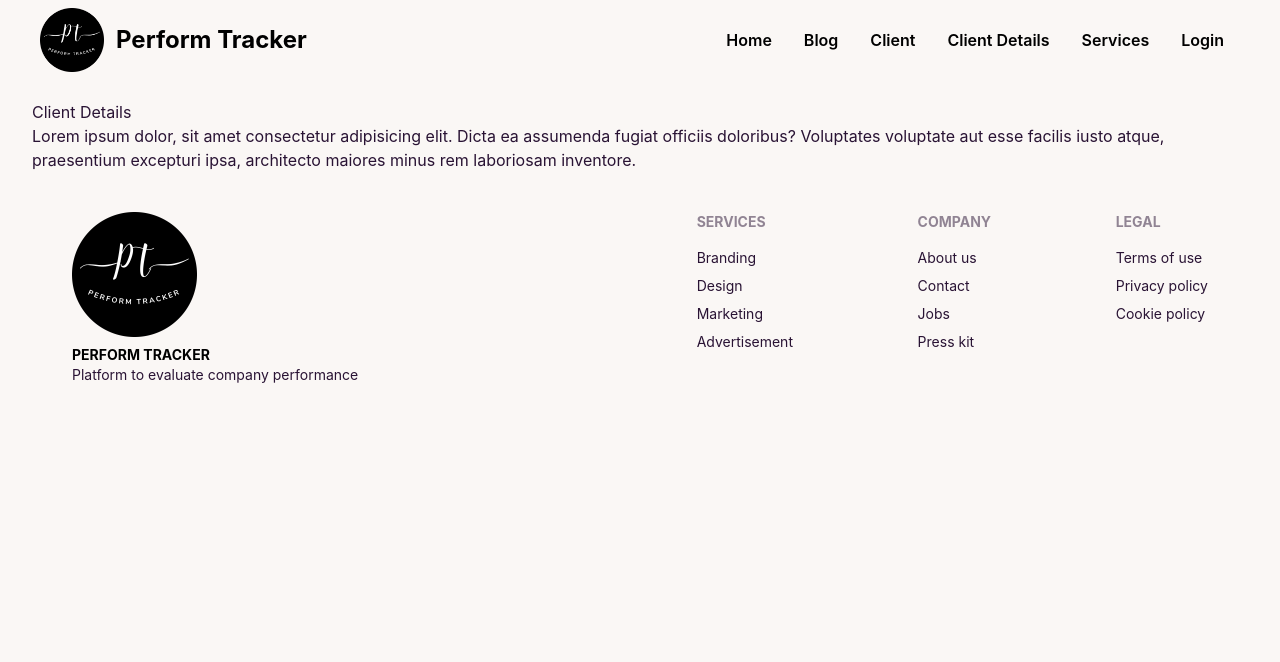
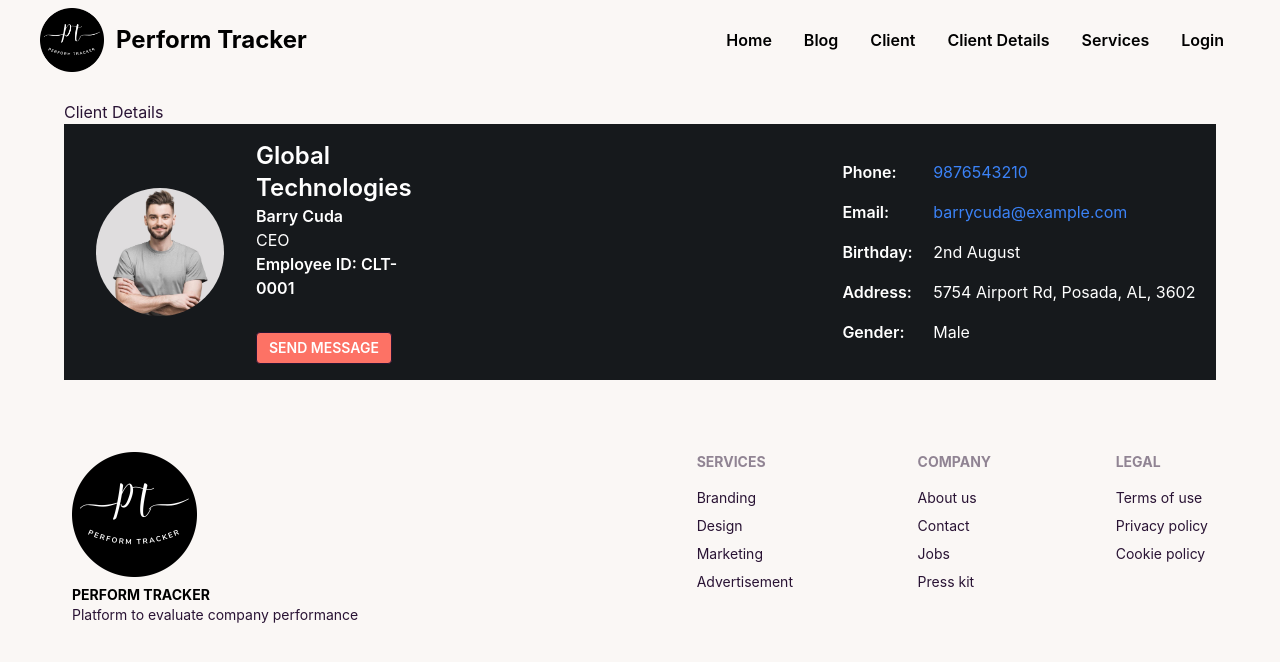
Before and after one commit to rajutalukdar1/PerformTracker, a React (Create React App) app: page /clientDetails in a window 1280 px wide. Shown: the top 662 px of the page. Built offline with nearby package versions, Linux system fonts and the light colour scheme; no server answers.

Commit message:
card desgin update

```diff
--- a/src/Page/Others/Client/Client.js
+++ b/src/Page/Others/Client/Client.js
@@ -1,16 +1,17 @@
 import React from 'react';
 import { Link } from 'react-router-dom';
+import img1 from '../../../Assets/success_img/Vicky.jpg'
 
 const Client = () => {
     return (
-        <div>
-            <p>Client design</p>
+        <div className='mb-12 grid lg:grid-cols-4 md:grid-cols-3 sm:grid-cols-1 gap-4'>
+
             <div className="card w-96 bg-[#16191C] rounded text-neutral-content">
                 <div className="card-body items-center text-center">
                     <div className="avatar">
                         <div className="w-20 rounded-full">
                             <Link>
-                                <img src="https://placeimg.com/192/192/people" alt='' />
+                                <img src={img1} alt='' />
                             </Link>
                         </div>
                     </div>
--- a/src/Page/Others/ClientDetails/ClientDetails.js
+++ b/src/Page/Others/ClientDetails/ClientDetails.js
@@ -1,10 +1,47 @@
 import React from 'react';
+import img1 from '../../../Assets/success_img/Vicky.jpg'
 
 const ClientDetails = () => {
     return (
-        <div>
+        <div className='mb-8 max-w-6xl mx-auto'>
             <p>Client Details</p>
-            <p>Lorem ipsum dolor, sit amet consectetur adipisicing elit. Dicta ea assumenda fugiat officiis doloribus? Voluptates voluptate aut esse facilis iusto atque, praesentium excepturi ipsa, architecto maiores minus rem laboriosam inventore.</p>
+
+            <div className="hero flex justify-between w-full bg-[#16191C]">
+                <div className="hero-content flex justify-start">
+                    <div className="avatar inline-block m-4">
+                        <div className="w-32 rounded-full">
+                            <img src={img1} alt='' />
+                        </div>
+                    </div>
+                    <div className=''>
+                        <p className='text-white text-2xl font-semibold'>Global Technologies</p>
+                        <p className='text-white font-semibold'>Barry Cuda</p>
+                        <p><span className='text-white'>CEO</span></p>
+                        <p className='text-white font-semibold'>Employee ID: CLT-0001</p>
+                        <button className="btn btn-sm mt-8 text-white rounded bg-[#FD7265]
+                         hover:bg-[#FD7265]">Send Message</button>
+                    </div>
+                </div>
+                <div className="flex flex-col w-full lg:flex-row">
+                    <div className="divider lg:divider-horizontal text-white"></div>
+                </div>
+                <div className='flex justify-evenly w-full'>
+                    <div className="">
+                        <p className='text-white font-semibold mb-4'>Phone:</p>
+                        <p className='text-white font-semibold mb-4'>Email:</p>
+                        <p className='text-white font-semibold mb-4'>Birthday:</p>
+                        <p className='text-white font-semibold mb-4'>Address:</p>
+                        <p className='text-white font-semibold'>Gender:</p>
+                    </div>
+                    <div>
+                        <p className='text-blue-500 mb-4'>9876543210</p>
+                        <p className='text-blue-500 mb-4'>barrycuda@example.com</p>
+                        <p className='text-white mb-4'>2nd August</p>
+                        <p className='text-white mb-4'>5754 Airport Rd, Posada, AL, 3602</p>
+                        <p className='text-white'>Male</p>
+                    </div>
+                </div>
+            </div>
         </div>
     );
 };
```
Also changed, not shown: src/Page/Home/Home/Success/Success.js (+4 -4 lines).
